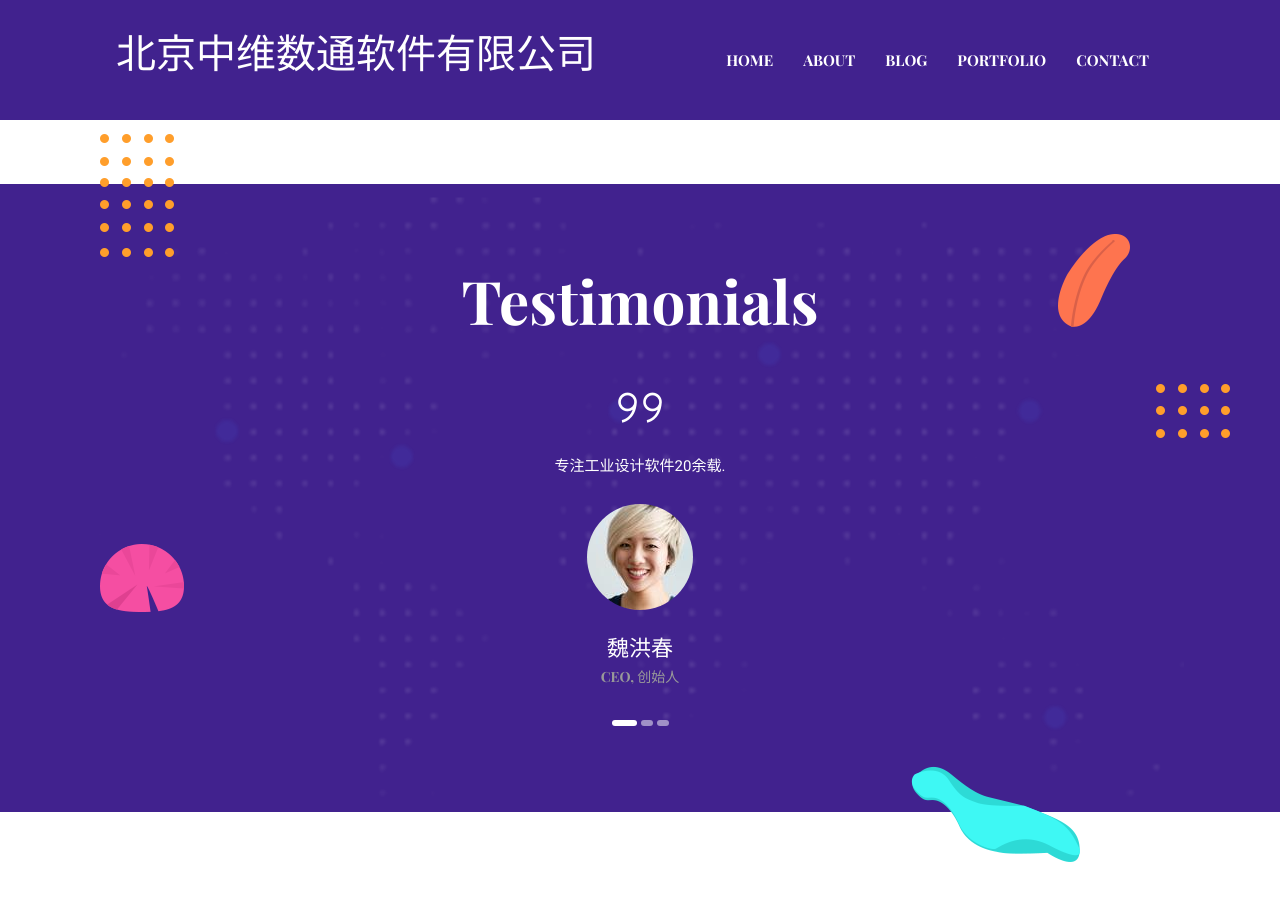
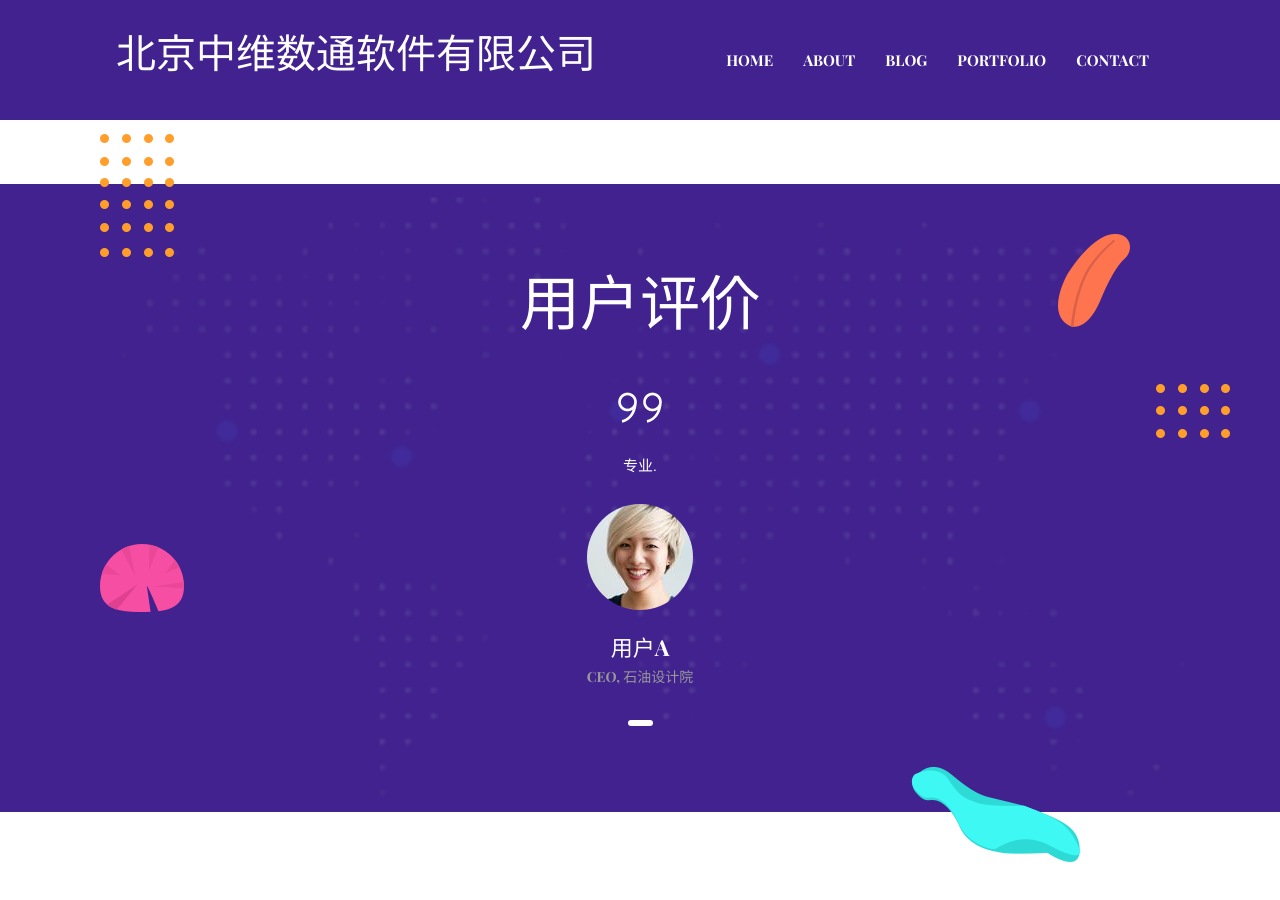
Before and after one commit to zwpim/zwpim.github.io, a Jekyll site: the page built from index.html, in a window 1280 px wide and 900 px high, scrolled down 4934 px. Built offline with Jekyll 4.4.1, drawn with Linux system fonts in a browser that asks for light colours.

Commit message:
update testimonial

```diff
--- a/_data/settings.yml
+++ b/_data/settings.yml
@@ -243,21 +243,10 @@ portfolio-items:
 # Testimonials Section
 
 testimonial-items:
-  - name: "魏洪春"
+  - name: "用户A"
     image: "assets/images/testimonial/client-1.png"
-    designation : "CEO, 创始人"
-    content : "专注工业设计软件20余载."
-
-  - name: "许博"
-    image: "assets/images/testimonial/client-1.png"
-    designation: "CTO, 联合创始人"
-    content: "专注三维软件开发15年，已带领团队完成30余款工业软件的设计与开发。"
-
-  - name: "黄少华"
-    image: "assets/images/testimonial/client-1.png"
-    designation: "CSO, 联合创始人"
-    content: ""
-
+    designation : "CEO, 石油设计院"
+    content : "专业."
 
 #-------------------------------
 # Client Slider Section
--- a/_includes/testimonial-section.html
+++ b/_includes/testimonial-section.html
@@ -4,7 +4,7 @@
   <div class="container">
     <div class="row">
       <div class="col-12 text-center">
-        <h2 class="section-title text-white mb-5">Testimonials</h2>
+        <h2 class="section-title text-white mb-5">用户评价</h2>
       </div>
       <div class="col-lg-10 mx-auto testimonial-slider">
         {% for testimonial-item in site.data.settings.testimonial-items %}
```
